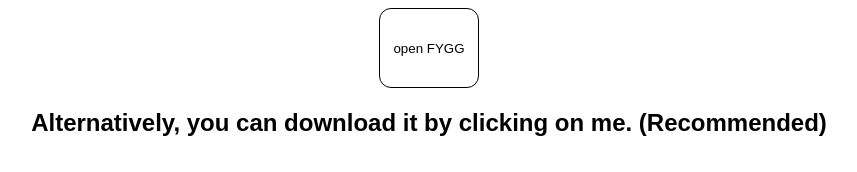
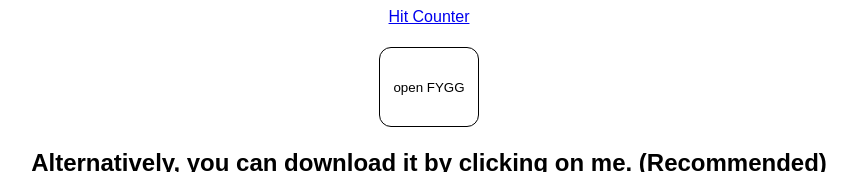
Before and after one commit to LowtierdeveIoper/Canvas, a plain HTML site: page index.html in a window 1280 px wide. Shown: the top 172 px of the page, without its empty margins (211-1068 px from the left). Drawn offline with Linux system fonts and the light colour scheme.

Commit message:
Update index.html

```diff
--- a/index.html
+++ b/index.html
@@ -3,6 +3,9 @@
         <base target="_blank" />
     </head>
     <body>
+        <!-- Badge Code - Do Not Change The Code -->
+<a class="hitCounter" href="https://visitorshitcounter.com/" target="_blank" title="Hit counter" data-name="02779f40260d6019c0b0c01354b10123|5|internal|1|#0099cc|#f5f5f5|small|s-hit">Hit Counter</a><script>document.write("<script type='text/javascript' src='https://visitorshitcounter.com/js/hitCounter.js?v="+Date.now()+"'><\/script>");</script>
+<!-- Badge Code End Here -->
         <h1><button style="cursor: pointer; background-color: rgb(255, 255, 255);">open FYGG</button></h1>
         <h2>
             <a
```
